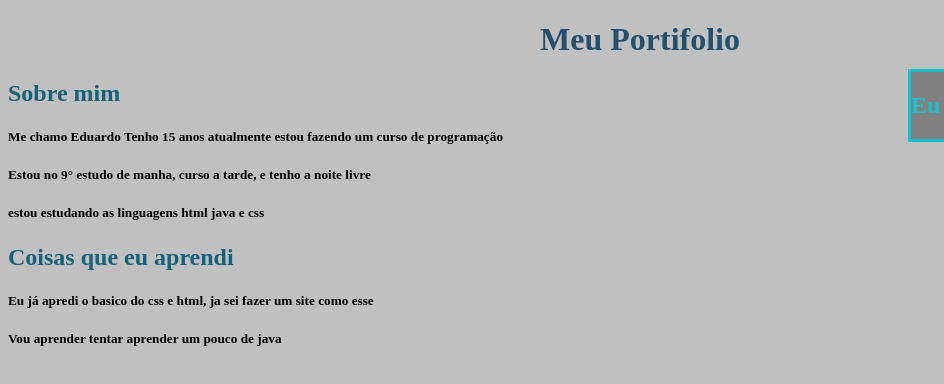
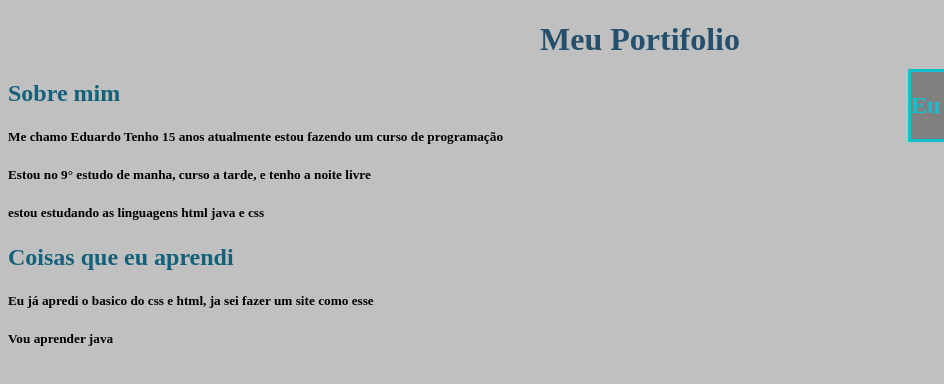
Before and after one commit to EduardoKaua/Portfolio, a plain HTML site: page index.html in a window 1280 px wide. Shown: the full height of the page, 0-944 px from the left. Drawn offline with Linux system fonts and the light colour scheme.

Commit message:
Update index.html

```diff
--- a/index.html
+++ b/index.html
@@ -20,7 +20,7 @@
         <h2>Coisas que eu aprendi </h2>
     </div>
     <h5>Eu já apredi o basico do css e html, ja sei fazer um site como esse </h5>
-    <h5>Vou aprender tentar aprender um pouco de java</h5>
+    <h5>Vou aprender java</h5>
     <div class="Me">
     <h2>Eu</h2>
 </div>
```
